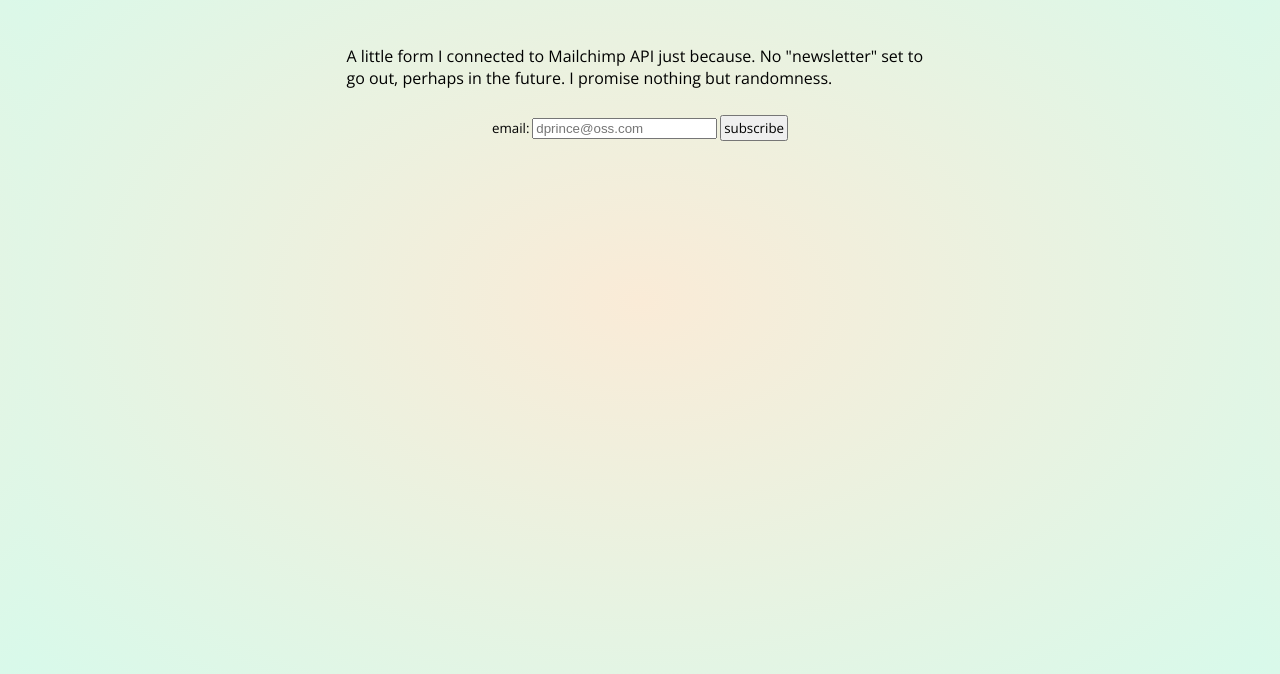
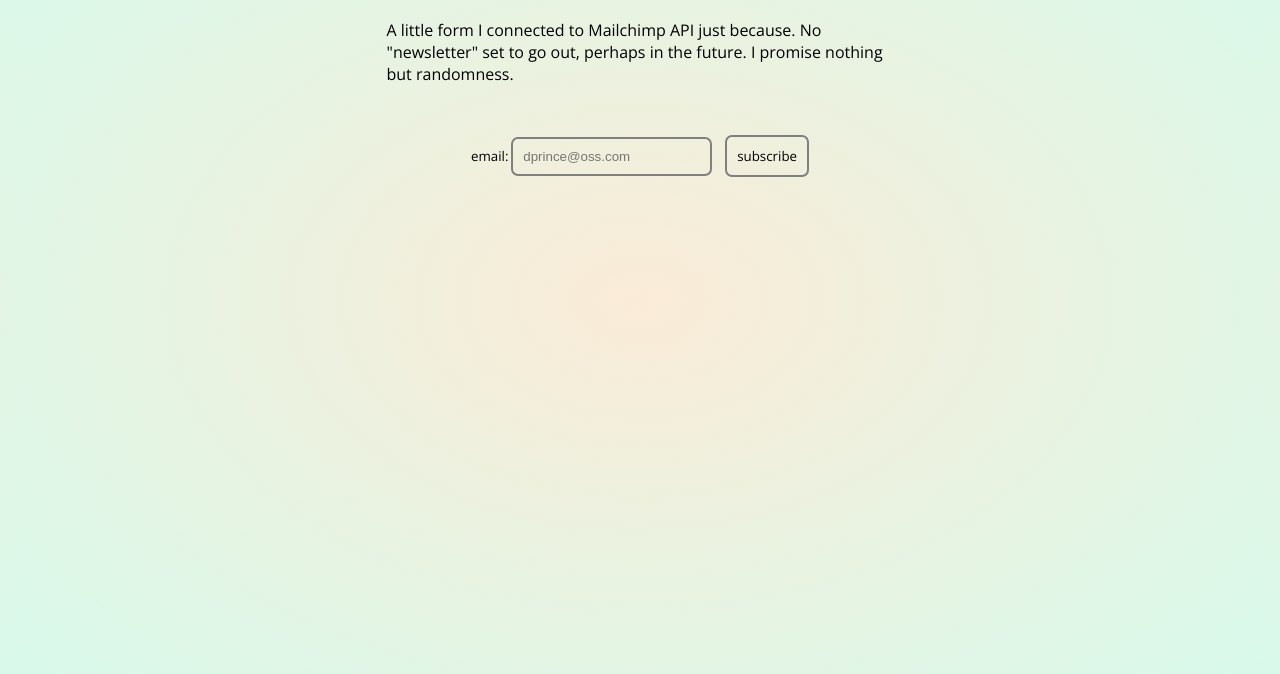
Before and after one commit to rebelcl0ud/nodegnome, a website: page public/index.html in a window 1280 px wide. Shown: the part 124-798 px from the top of the page. Drawn offline with nearby package versions, Linux system fonts and the light colour scheme.

Commit message:
css edits-- removed red outline that shows up when using required input on form, style on input field and button as well adjusted padding/margins on elements

```diff
--- a/public/css/style.css
+++ b/public/css/style.css
@@ -25,11 +25,12 @@ h1 {
 
 p {
 	grid-column: 2/4;
-	padding: 10px;
+	margin: 0 50px 0 50px;
 }
 
 form {
 	grid-column: 2/4;
+	margin: 50px 0 50px 0;
 }
 
 p,
@@ -38,6 +39,22 @@ button {
 	font-family: 'Open Sans', sans-serif;
 }
 
-button {
-	padding: 2px;
+input {
+	margin: 0 10px 10px 0;
 }
+
+button, input:required {
+	padding: 10px;
+	border-radius: 7px;
+	border: 2px solid gray;
+	background: transparent;
+	box-shadow: none;
+}
+
+input:valid {
+  background-color: #d7faeb;
+}
+
+button:hover {
+	background: #d7faeb;
+}
```
Also changed, not shown: public/js/build.js.
